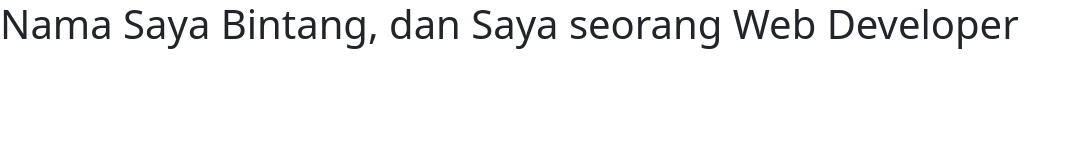
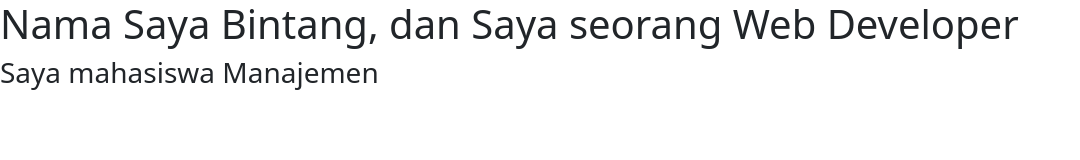
Before and after one commit to fadlibintang/fadlibintang.github.io, a plain HTML site: page index.html in a window 1280 px wide. Shown: the whole page, without its empty margins (0-1080 px from the left). Drawn offline with nearby package versions, Linux system fonts and the light colour scheme.

Commit message:
Update index.html

```diff
--- a/index.html
+++ b/index.html
@@ -15,6 +15,7 @@
     <h1>
         Nama Saya Bintang, dan Saya seorang Web Developer
     </h1>
+    <h3>Saya mahasiswa Manajemen</h3>
 
 </body>
 
```
